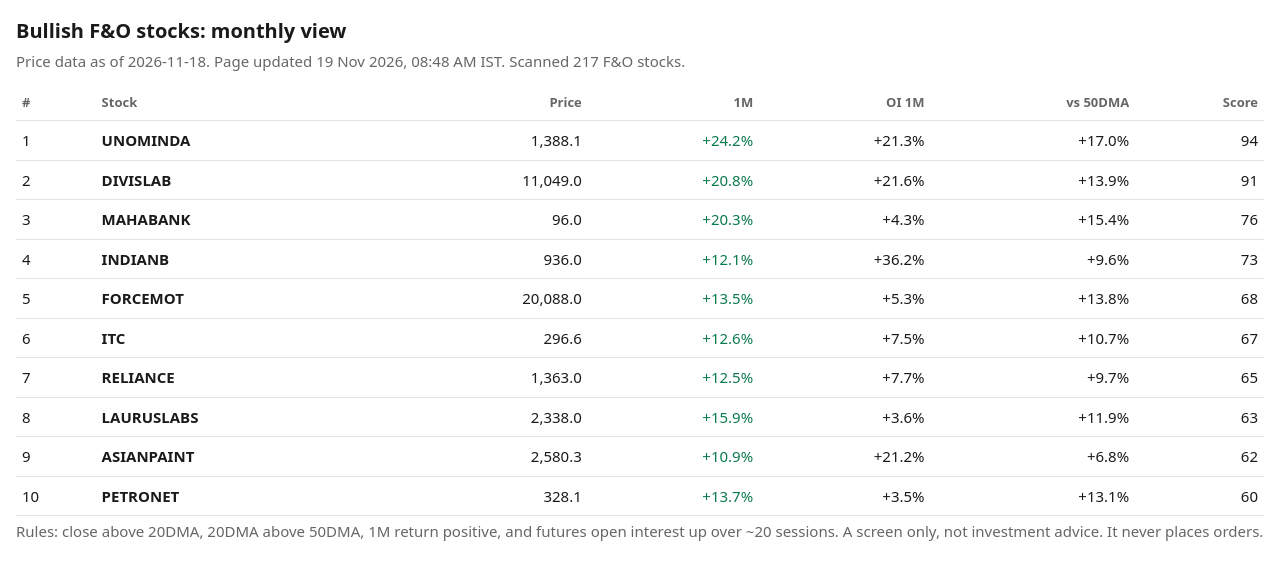
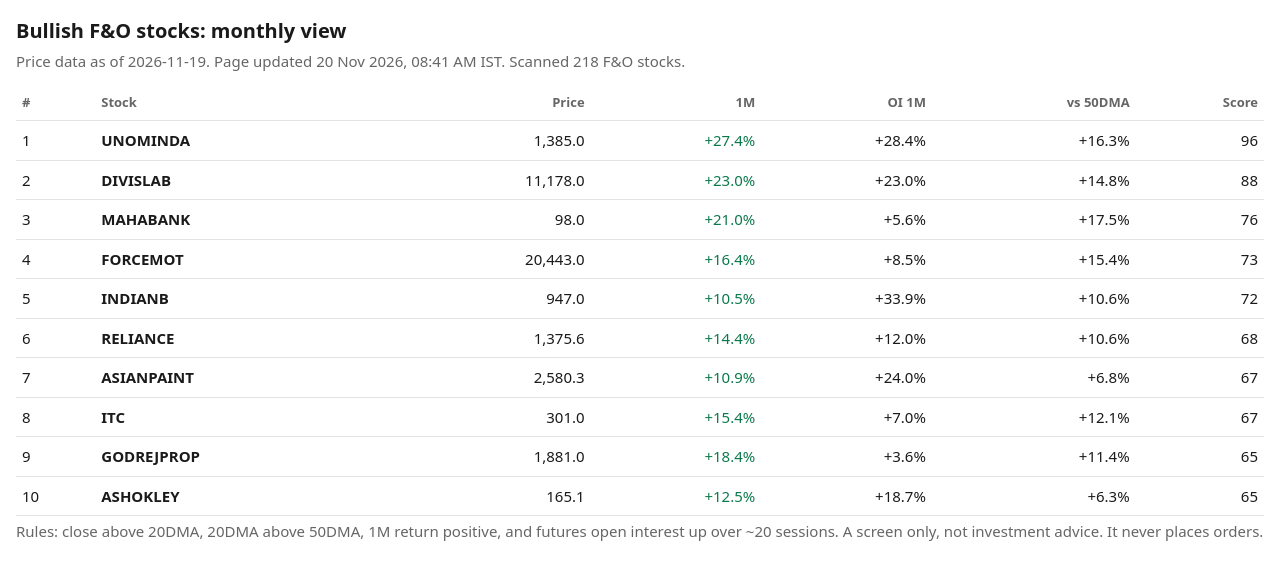
Before and after one commit to khilendrabisen/fno-screener_KB, a plain HTML site: page docs/index.html in a window 1280 px wide. Drawn offline with Linux system fonts and the light colour scheme.

Commit message:
Update screen

```diff
--- a/docs/index.html
+++ b/docs/index.html
@@ -14,11 +14,11 @@ th:nth-child(-n+2),td:nth-child(-n+2){text-align:left}th{color:var(--mut);font-w
 td:nth-child(4){color:var(--acc)}
 </style></head><body>
 <h1>Bullish F&amp;O stocks: monthly view</h1>
-<p>Price data as of 2026-11-18. Page updated 19 Nov 2026, 08:48 AM IST. Scanned 217 F&amp;O stocks.</p>
+<p>Price data as of 2026-11-19. Page updated 20 Nov 2026, 08:41 AM IST. Scanned 218 F&amp;O stocks.</p>
 
 <div class="wrap"><table>
 <tr><th>#</th><th>Stock</th><th>Price</th><th>1M</th><th>OI 1M</th><th>vs 50DMA</th><th>Score</th></tr>
-<tr><td>1</td><td><b>UNOMINDA</b></td><td>1,388.1</td><td>+24.2%</td><td>+21.3%</td><td>+17.0%</td><td>94</td></tr><tr><td>2</td><td><b>DIVISLAB</b></td><td>11,049.0</td><td>+20.8%</td><td>+21.6%</td><td>+13.9%</td><td>91</td></tr><tr><td>3</td><td><b>MAHABANK</b></td><td>96.0</td><td>+20.3%</td><td>+4.3%</td><td>+15.4%</td><td>76</td></tr><tr><td>4</td><td><b>INDIANB</b></td><td>936.0</td><td>+12.1%</td><td>+36.2%</td><td>+9.6%</td><td>73</td></tr><tr><td>5</td><td><b>FORCEMOT</b></td><td>20,088.0</td><td>+13.5%</td><td>+5.3%</td><td>+13.8%</td><td>68</td></tr><tr><td>6</td><td><b>ITC</b></td><td>296.6</td><td>+12.6%</td><td>+7.5%</td><td>+10.7%</td><td>67</td></tr><tr><td>7</td><td><b>RELIANCE</b></td><td>1,363.0</td><td>+12.5%</td><td>+7.7%</td><td>+9.7%</td><td>65</td></tr><tr><td>8</td><td><b>LAURUSLABS</b></td><td>2,338.0</td><td>+15.9%</td><td>+3.6%</td><td>+11.9%</td><td>63</td></tr><tr><td>9</td><td><b>ASIANPAINT</b></td><td>2,580.3</td><td>+10.9%</td><td>+21.2%</td><td>+6.8%</td><td>62</td></tr><tr><td>10</td><td><b>PETRONET</b></td><td>328.1</td><td>+13.7%</td><td>+3.5%</td><td>+13.1%</td><td>60</td></tr>
+<tr><td>1</td><td><b>UNOMINDA</b></td><td>1,385.0</td><td>+27.4%</td><td>+28.4%</td><td>+16.3%</td><td>96</td></tr><tr><td>2</td><td><b>DIVISLAB</b></td><td>11,178.0</td><td>+23.0%</td><td>+23.0%</td><td>+14.8%</td><td>88</td></tr><tr><td>3</td><td><b>MAHABANK</b></td><td>98.0</td><td>+21.0%</td><td>+5.6%</td><td>+17.5%</td><td>76</td></tr><tr><td>4</td><td><b>FORCEMOT</b></td><td>20,443.0</td><td>+16.4%</td><td>+8.5%</td><td>+15.4%</td><td>73</td></tr><tr><td>5</td><td><b>INDIANB</b></td><td>947.0</td><td>+10.5%</td><td>+33.9%</td><td>+10.6%</td><td>72</td></tr><tr><td>6</td><td><b>RELIANCE</b></td><td>1,375.6</td><td>+14.4%</td><td>+12.0%</td><td>+10.6%</td><td>68</td></tr><tr><td>7</td><td><b>ASIANPAINT</b></td><td>2,580.3</td><td>+10.9%</td><td>+24.0%</td><td>+6.8%</td><td>67</td></tr><tr><td>8</td><td><b>ITC</b></td><td>301.0</td><td>+15.4%</td><td>+7.0%</td><td>+12.1%</td><td>67</td></tr><tr><td>9</td><td><b>GODREJPROP</b></td><td>1,881.0</td><td>+18.4%</td><td>+3.6%</td><td>+11.4%</td><td>65</td></tr><tr><td>10</td><td><b>ASHOKLEY</b></td><td>165.1</td><td>+12.5%</td><td>+18.7%</td><td>+6.3%</td><td>65</td></tr>
 </table></div>
 <p>Rules: close above 20DMA, 20DMA above 50DMA, 1M return positive, and futures
 open interest up over ~20 sessions. A screen only, not investment advice.
```
